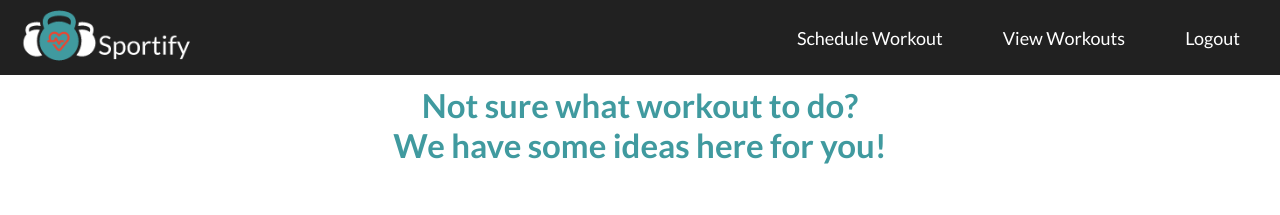
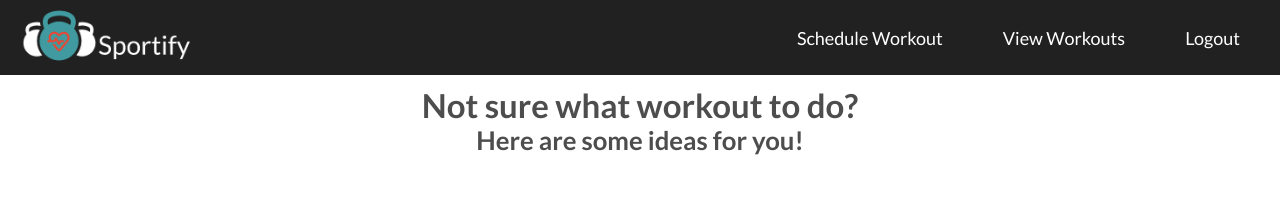
Before and after one commit to valentina-maggio/sportify, a React (Create React App) app in the folder client/: page /dashboard in a window 1280 px wide. Shown: the top 215 px of the page. Built offline with nearby package versions, Linux system fonts and the light colour scheme; no server answers.

Commit message:
styling for the app

```diff
--- a/client/src/components/DashBoardHeading.jsx
+++ b/client/src/components/DashBoardHeading.jsx
@@ -1,12 +1,11 @@
 import './DashboardHeading.css';
 
 function DashboardHeading() {
-
   console.log('test');
   return (
     <div className='dashboard-heading'>
       <h2>Not sure what workout to do?</h2>
-      <h2>We have some ideas here for you!</h2>
+      <h3>Here are some ideas for you!</h3>
     </div>
   );
 }
--- a/client/src/components/DashboardHeading.css
+++ b/client/src/components/DashboardHeading.css
@@ -1,5 +1,5 @@
 .dashboard-heading {
-  color: rgba(64, 154, 159);
+  color: rgba(33, 33, 33, 0.8);
   text-align: center;
   padding-top: 10px;
   font-size: 22px;
--- a/client/src/components/FormLogin.css
+++ b/client/src/components/FormLogin.css
@@ -29,5 +29,5 @@
 }
 
 .login-container .submit {
-  margin-left: 60px;
+  margin-left: 150px;
 }
--- a/client/src/components/LoginHeading.jsx
+++ b/client/src/components/LoginHeading.jsx
@@ -1,7 +1,7 @@
 function LoginHeading() {
   return (
     <div>
-      <h1>Welcome Sportifier! Ready to workout?</h1>
+      <h1>Welcome Sportifier! Ready for a workout?</h1>
     </div>
   );
 }
--- a/client/src/components/WorkoutPage.css
+++ b/client/src/components/WorkoutPage.css
@@ -8,10 +8,10 @@
 .left-panel-box {
   background: rgba(64, 154, 159, 0.5);
   overflow: scroll;
-  margin: 25px 50px 50px 50px;
+  margin: 15px 50px 50px 50px;
   border-radius: 25px;
-  height: 600px;
-  padding-top: 10px;
+  height: 635px;
+  padding-top: 5px;
 }
 
 .box {
@@ -30,6 +30,9 @@
   margin-top: 3px;
 }
 
+.box h3 {
+  color: rgba(255, 96, 40);
+}
 .delete-icon {
   margin-right: 5px;
 }
```
